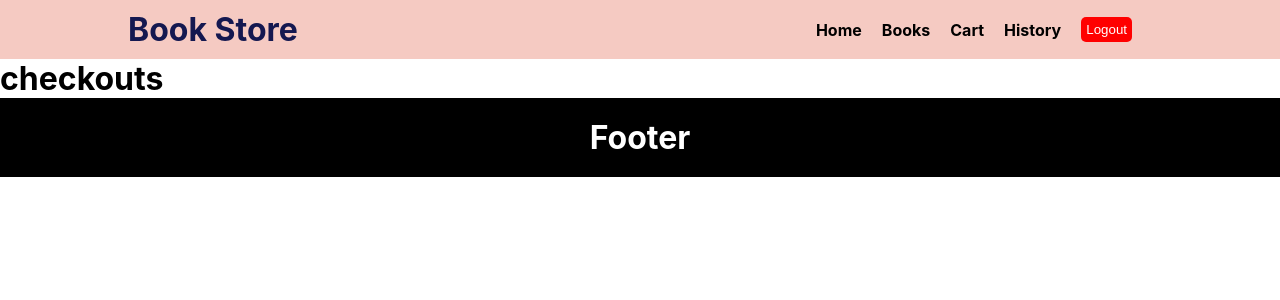
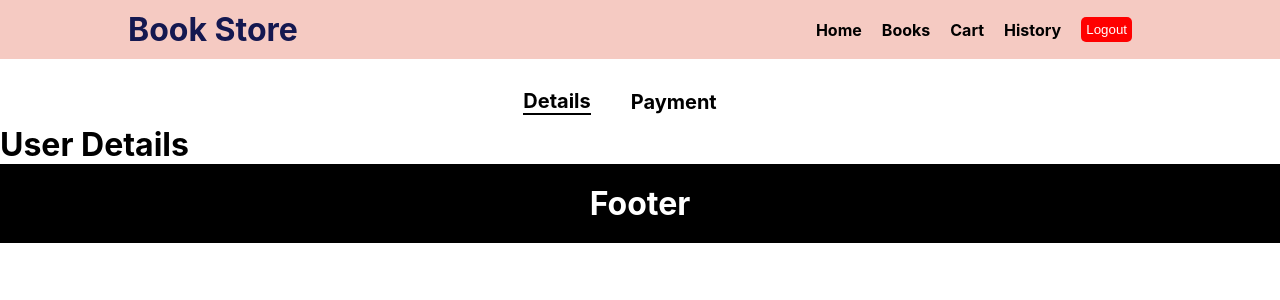
Before and after one commit to PatanSharuKhan/bookstore, a React (Create React App) app: page /checkout in a window 1280 px wide. Shown: the top 300 px of the page. Built offline with nearby package versions, Linux system fonts and the light colour scheme; the HTML template or start-up script is replaced by a standard one.

Commit message:
Added tabs in checkout page

```diff
--- a/src/App.js
+++ b/src/App.js
@@ -7,6 +7,7 @@ import Footer from "./components/Footer"
 import Books from "./pages/Books"
 import NotFound from "./pages/NotFound"
 import StoreContext from "./storeContext"
+import CheckOuts from "./pages/CheckOuts"
 
 function App() {
   const cartItemsKey = "cartItems"
@@ -19,7 +20,7 @@ function App() {
           <Route path="/books" element={<Books />} />
           <Route path="/book/:id" element={<h1>Detailed book</h1>} />
           <Route path="/cart" element={<Cart />} />
-          <Route path="/checkout" element={<h1>checkouts</h1>} />
+          <Route path="/checkout" element={<CheckOuts />} />
           <Route path="*" element={<NotFound />} />
         </Routes>
         <Footer />
--- /dev/null
+++ b/src/pages/CheckOuts/index.js
@@ -0,0 +1,37 @@
+import { useState } from "react"
+import { TabItem, TabsContainer } from "./styledComponents"
+
+const tabItems = ["DETAILS", "PAYMENT"]
+
+const CheckOuts = () => {
+  const [activeTab, setActiveTab] = useState(tabItems[0])
+
+  const renderDetailsBlock = () => <h1>User Details</h1>
+
+  const renderPaymentBlock = () => <h1>User Payment</h1>
+
+  const isDetailsTabActive = activeTab === tabItems[0]
+  const isPaymentTabActive = activeTab === tabItems[1]
+  return (
+    <>
+      <TabsContainer>
+        <TabItem
+          onClick={() => setActiveTab(tabItems[0])}
+          isActiveTab={isDetailsTabActive}
+        >
+          Details
+        </TabItem>
+        <TabItem
+          onClick={() => setActiveTab(tabItems[1])}
+          isActiveTab={isPaymentTabActive}
+        >
+          Payment
+        </TabItem>
+      </TabsContainer>
+      {isDetailsTabActive && renderDetailsBlock()}
+      {isPaymentTabActive && renderPaymentBlock()}
+    </>
+  )
+}
+
+export default CheckOuts
--- /dev/null
+++ b/src/pages/CheckOuts/styledComponents.js
@@ -0,0 +1,21 @@
+import styled from "styled-components"
+
+export const TabsContainer = styled.ul`
+  padding: 10px;
+  padding-top: 30px;
+  display: flex;
+  justify-content: center;
+  align-items: center;
+  @media screen and (min-width: 768px) {
+    width: 80%;
+    margin: auto;
+  }
+`
+export const TabItem = styled.li`
+  list-style-type: none;
+  font-size: 20px;
+  font-weight: bold;
+  margin-right: 40px;
+  border-bottom: ${(props) => (props.isActiveTab ? "2px solid black" : "0px")};
+  cursor: pointer;
+`
```
